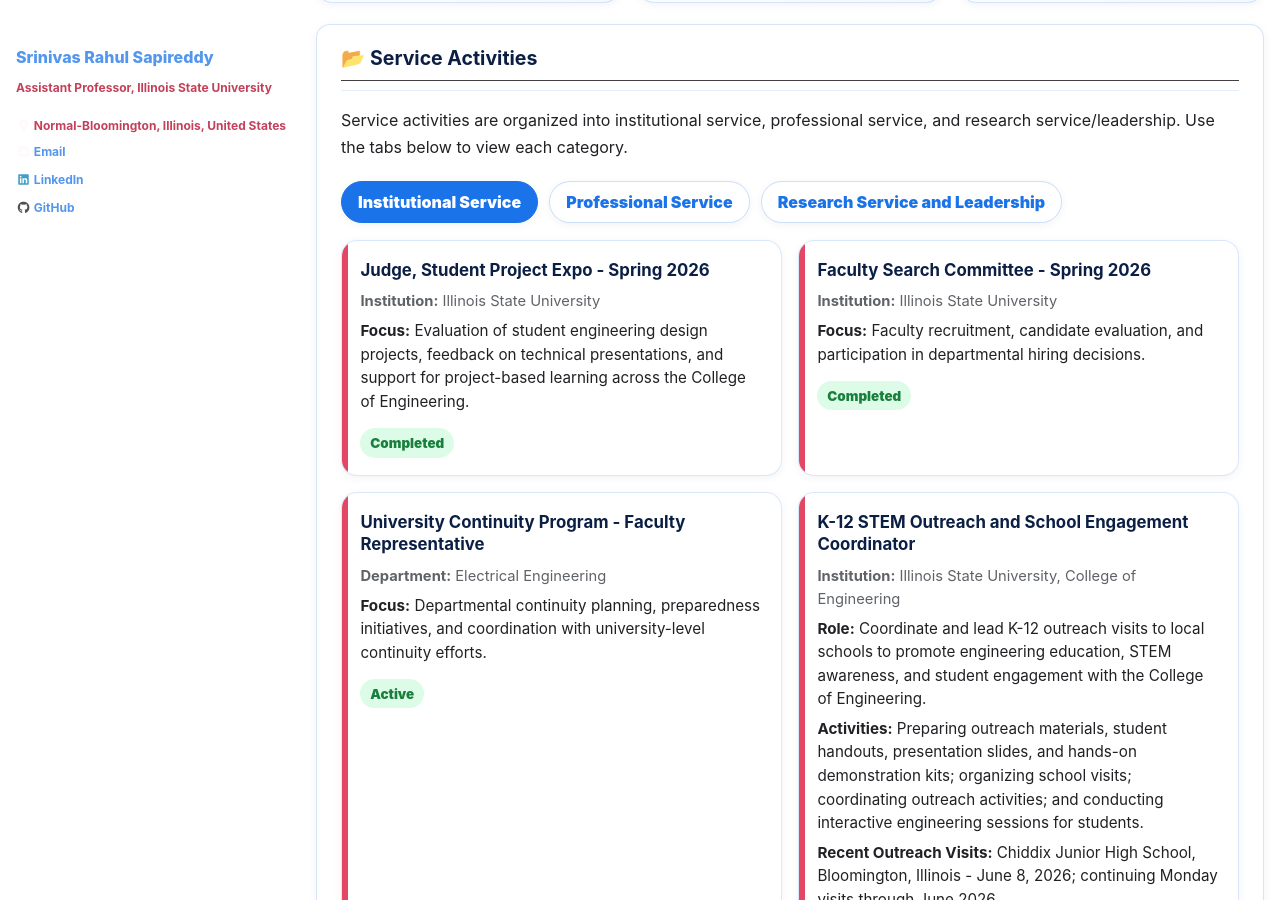
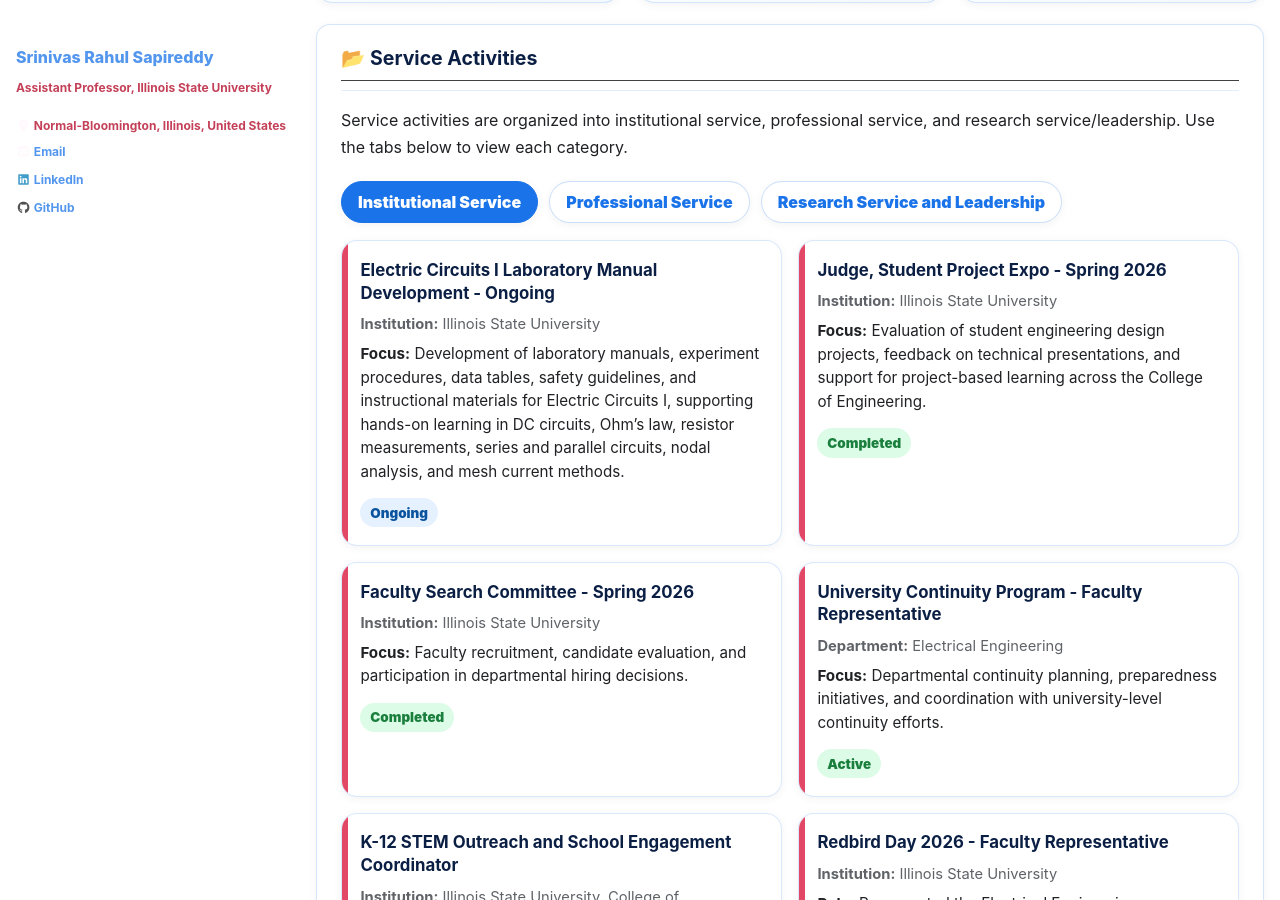
Before and after one commit to srsapireddy/srsapireddy.github.io, a Jekyll site: the page built from _pages/service.md, in a window 1280 px wide and 900 px high, scrolled down 1002 px. Built offline with Jekyll 4.4.1, drawn with Linux system fonts in a browser that asks for light colours; cached includes are drawn as plain includes; nearby versions of some CDN libraries.

Commit message:
Update service.md

```diff
--- a/_pages/service.md
+++ b/_pages/service.md
@@ -742,6 +742,13 @@
     <div id="institutional-tab" class="tab-panel active">
       <div class="service-grid">
 
+    <div class="service-card isu">
+      <h4>Electric Circuits I Laboratory Manual Development - Ongoing</h4>
+      <p class="meta"><strong>Institution:</strong> Illinois State University</p>
+      <p><strong>Focus:</strong> Development of laboratory manuals, experiment procedures, data tables, safety guidelines, and instructional materials for Electric Circuits I, supporting hands-on learning in DC circuits, Ohm’s law, resistor measurements, series and parallel circuits, nodal analysis, and mesh current methods.</p>
+      <span class="pill ongoing">Ongoing</span>
+    </div>
+
         <div class="service-card isu">
           <h4>Judge, Student Project Expo - Spring 2026</h4>
           <p class="meta"><strong>Institution:</strong> Illinois State University</p>
```
